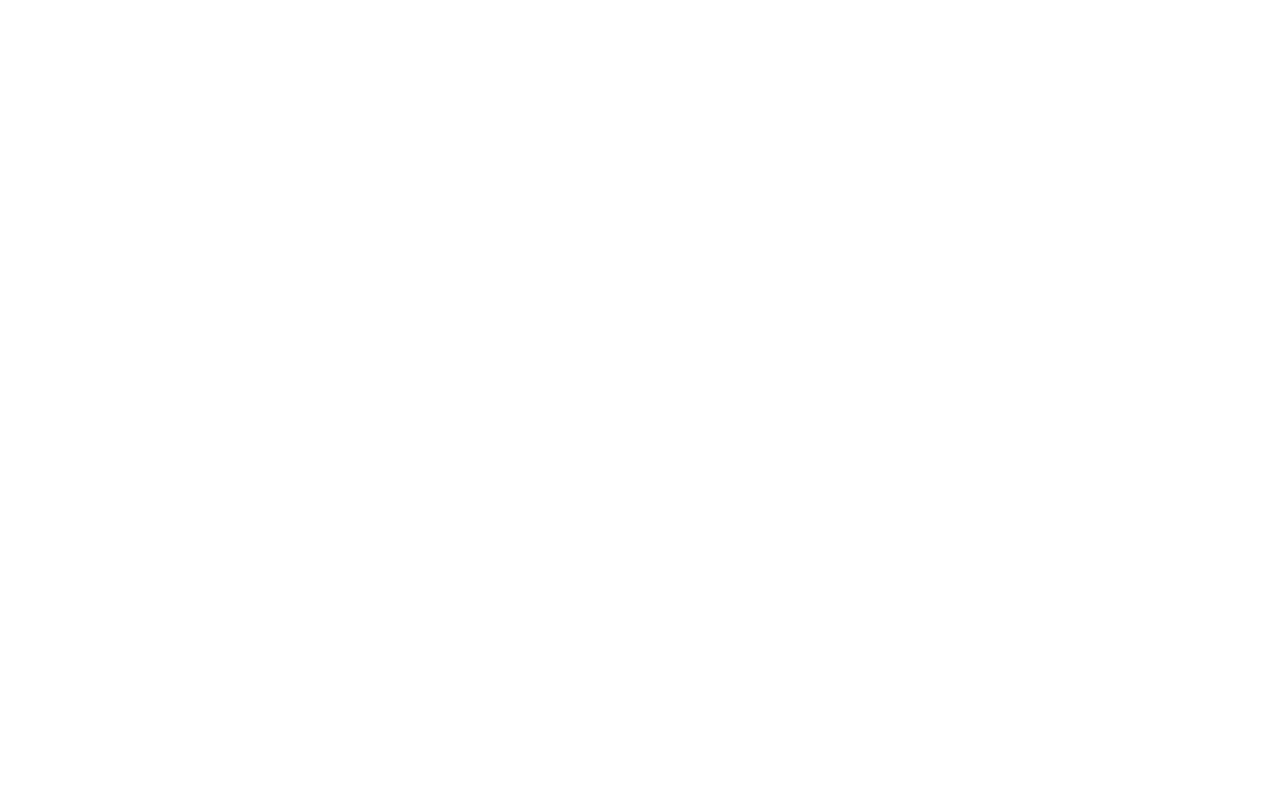
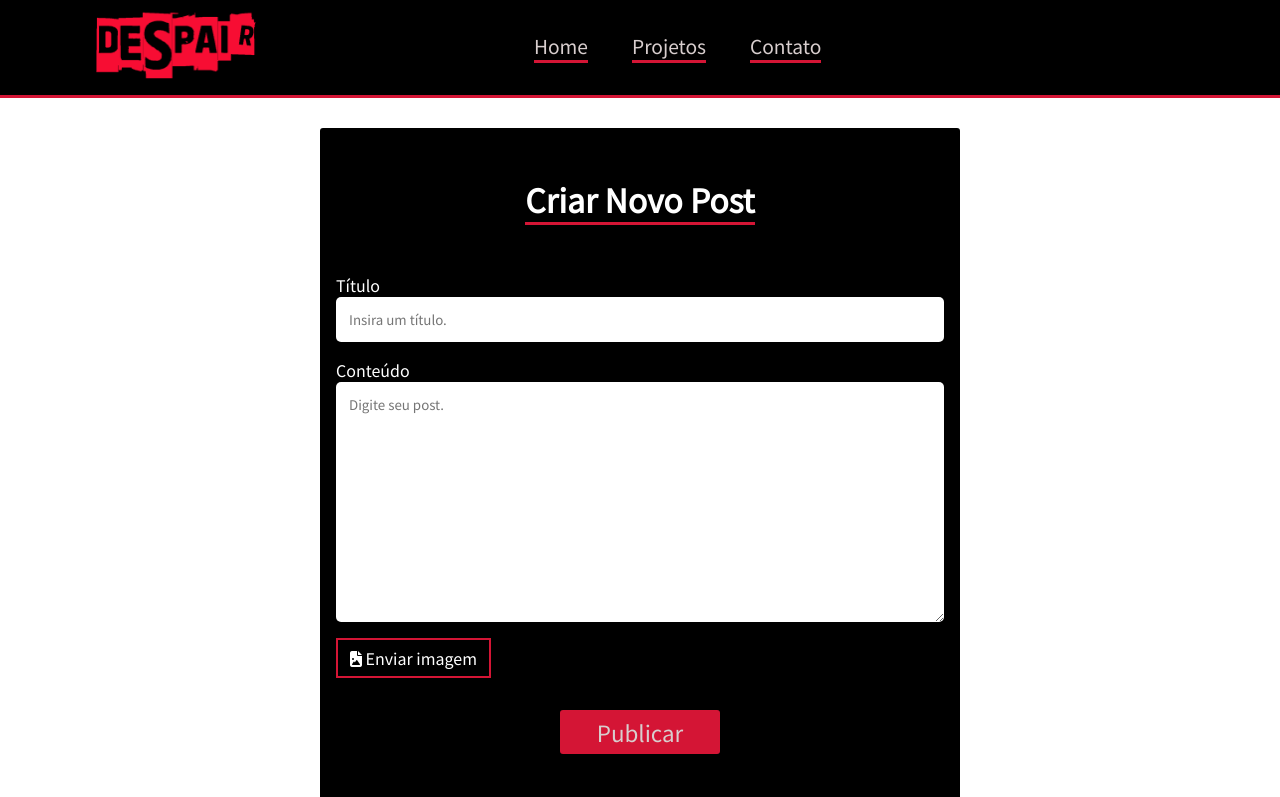
Before and after one commit to SalieriNeighbour/despair-fansub, a React (Create React App) app in the folder client/: page /novopost in a window 1280 px wide. Shown: the top 797 px of the page. Built offline with nearby package versions, Linux system fonts and the light colour scheme.

Commit message:
Created new post page design

```diff
--- a/client/src/App.css
+++ b/client/src/App.css
@@ -2,6 +2,7 @@
 
 :root {
   --palette-red1: rgb(212, 21, 53);
+  --palete-green1: rgb(0, 128, 0);
   --palette-black1: #000;
   --palette-black2: rgb(68, 68, 68);
   --palette-black3: rgb(32, 32, 32);
@@ -114,7 +115,7 @@ a {
   align-items: center;
   flex-direction: column;
   min-width: 12rem;
-  z-index: 1;
+  z-index: 2;
   margin-left: 10px;
 }
 
@@ -150,13 +151,6 @@ a {
 
 /* Login */
 
-#admin-login .form-card h3 {
-  font-size: 1.5rem;
-  margin-bottom: 1.4rem;
-  color: var(--palette-white1);
-  font-weight: 0;
-}
-
 #admin-login .form-card {
   width: 25%;
 }
@@ -172,14 +166,6 @@ a {
 }
 
 /* Contato */
-
-#contato .form-card h3 {
-  color: var(--palette-white1);
-  font-size: 2rem;
-  margin-bottom: 2rem;
-  border-bottom: 3px solid var(--palette-red1);
-  font-weight: 0;
-}
 
 .contact-form {
   width: 90%;
@@ -228,14 +214,25 @@ a {
   width: 100%;
   margin: 0 auto;
   padding: 2px 0;
-  border-bottom: 3px solid var(--palette-red1);
+  border-bottom: 3.5px solid var(--palette-red1);
   border-radius: 6px;
+  align-items: center;
 }
 
 .main-header h2 {
+  display: inline-block;
   margin-left: 1rem;
   color: var(--palette-white1);
   font-weight: 0;
+}
+
+.main-header .btn {
+  font-size: 1rem;
+  float: right;
+  margin-right: 1rem;
+  margin-top: 2px;
+  background-color: var(--palete-green1);
+  color: var(--palette-white1);
 }
 
 .sidebar-header {
@@ -322,6 +319,49 @@ a {
   float: right;
 }
 
+/* Criação de Post */
+
+#novo-post .form-card {
+  width: 50%;
+  margin-top: 2rem;
+}
+
+.newpost-form {
+  text-align: left;
+  width: 100%;
+  align-items: center;
+  justify-content: center;
+}
+
+.newpost-form label {
+  color: var(--palette-white1);
+}
+
+.newpost-form .form-item {
+  width: 95%;
+  margin: 1rem auto;
+}
+
+.newpost-form .form-item .form-input {
+  width: 100%;
+  margin: 0 auto;
+}
+
+.newpost-form .form-item textarea {
+  min-height: 30vh;
+}
+
+.newpost-form .form-submit {
+  width: 100%;
+  text-align: center;
+  margin-top: 2rem;
+}
+
+.newpost-form .form-submit .btn {
+  padding: 6px 0;
+  width: 25%;
+}
+
 /* Helpers */
 
 .btn {
@@ -339,9 +379,9 @@ a {
 }
 
 .form-card {
-  background-color: var(--palette-black2);
+  background-color: var(--palette-black1);
   width: 40%;
-  margin: 5rem auto;
+  margin: 4rem auto;
   display: flex;
   flex-direction: column;
   align-items: center;
@@ -351,12 +391,31 @@ a {
   border-radius: 3px;
 }
 
+.form-card h3 {
+  color: var(--palette-white1);
+  font-size: 2rem;
+  margin-bottom: 2rem;
+  border-bottom: 3px solid var(--palette-red1);
+  font-weight: 0;
+}
+
 .form-input {
   display: block;
   border: none;
   border-radius: 5px;
   padding: 13px;
   margin-bottom: 20px;
+}
+
+.form-file-item label {
+  display: inline-block;
+  border: 2px solid var(--palette-red1);
+  padding: 6px 12px;
+  cursor: pointer;
+}
+
+.form-file-item input {
+  display: none;
 }
 
 .error-msg {
--- a/client/src/App.js
+++ b/client/src/App.js
@@ -1,11 +1,13 @@
 import React from 'react';
 import { BrowserRouter as Router, Switch, Route } from 'react-router-dom';
 import './App.css'
+// import PrivateRoute from './components/routing/PrivateRoute';
 
 // Pages
 import AdminLogin from './components/pages/AdminLogin';
 import Home from './components/pages/Home';
 import Contato from './components/pages/Contato';
+import NovoPost from './components/pages/NovoPost';
 
 // For setting up context
 import AuthState from './context/auth/authState';
@@ -16,7 +18,9 @@ function App() {
       <Router>
         <Switch>
           <Route component={Contato} exact path="/contato" />
-          <Route component={AdminLogin} exact path="/adminlogin" />
+          <Route component={NovoPost} exact path="/novopost" />
+          {/* TODO: Make Private ^^ */}
+          <Route component={AdminLogin} ex  act path="/adminlogin" />
           <Route component={Home} exact path="/" />
         </Switch>
       </Router>
--- a/client/src/components/pages/Home.js
+++ b/client/src/components/pages/Home.js
@@ -1,9 +1,20 @@
-import React, {Fragment} from 'react';
+import React, {Fragment, useContext, useEffect} from 'react';
 import {Link} from 'react-router-dom';
 import Navbar from '../layout/Navbar';
 import Footer from '../layout/Footer';
+import AuthContext from '../../context/auth/authContext';
 
 const Home = () => {
+    const authContext = useContext(AuthContext);
+
+    const {loadAdmin, loading, isAuthenticated} = authContext;
+
+    useEffect(() =>{
+        loadAdmin();
+
+        // eslint-disable-next-line
+    }, []);
+
     return(
         <Fragment>
             <Navbar />
@@ -13,6 +24,7 @@ const Home = () => {
                         <div className="main-header">
                             <div className="main-header-text">
                                 <h2>Novas Postagens</h2>
+                                {(!loading && isAuthenticated) ? (<Link to='/novopost' className="btn">Criar Post</Link>) : <span></span>}
                             </div>
                         </div>
                         <div className="posts-grid">
--- /dev/null
+++ b/client/src/components/pages/NovoPost.js
@@ -0,0 +1,36 @@
+import React, {Fragment} from 'react';
+import Navbar from '../layout/Navbar';
+import Footer from '../layout/Footer';
+
+const NovoPost = () => {
+    return(
+        <Fragment>
+            <Navbar />
+            <section id="novo-post">
+                <div className="form-card">
+                    <h3>Criar Novo Post</h3>
+                    <form autoComplete="off" className="newpost-form">
+                        <div className="form-item">
+                            <label htmlFor="post-title">Título</label>
+                            <input name="title" id="post-title" type="text" placeholder="Insira um título." className="form-input" required />
+                        </div>
+                        <div className="form-item">
+                            <label htmlFor="texto-post">Conteúdo</label>
+                            <textarea name="texto" id="texto-post" placeholder="Digite seu post." className="form-input" required />
+                        </div>
+                        <div className="form-item form-file-item">
+                            <label htmlFor="upload-imagem-post"><i className="fas fa-file-image"></i> Enviar imagem</label>
+                            <input id="upload-imagem-post" name="imagem" type="file" accept="image/png, image/jpeg" className="btn" required />
+                        </div>
+                        <div className="form-submit">
+                            <input className="btn" type="submit" value="Publicar" />
+                        </div>
+                    </form>
+                </div>
+            </section>
+            <Footer />
+        </Fragment>
+    );
+}
+
+export default NovoPost;
--- /dev/null
+++ b/client/src/components/routing/PrivateRoute.js
@@ -0,0 +1,22 @@
+import React, { useContext } from 'react';
+import { Route, Redirect } from 'react-router-dom';
+import AuthContext from '../../context/auth/authContext';
+
+const PrivateRoute = ({ component: Component, ...rest }) => {
+  const authContext = useContext(AuthContext);
+  const { isAuthenticated, loading } = authContext;
+  return (
+    <Route
+      {...rest}
+      render={props =>
+        !isAuthenticated && !loading ? (
+          <Redirect to='/' />
+        ) : (
+          <Component {...props} />
+        )
+      }
+    />
+  );
+};
+
+export default PrivateRoute;
```
